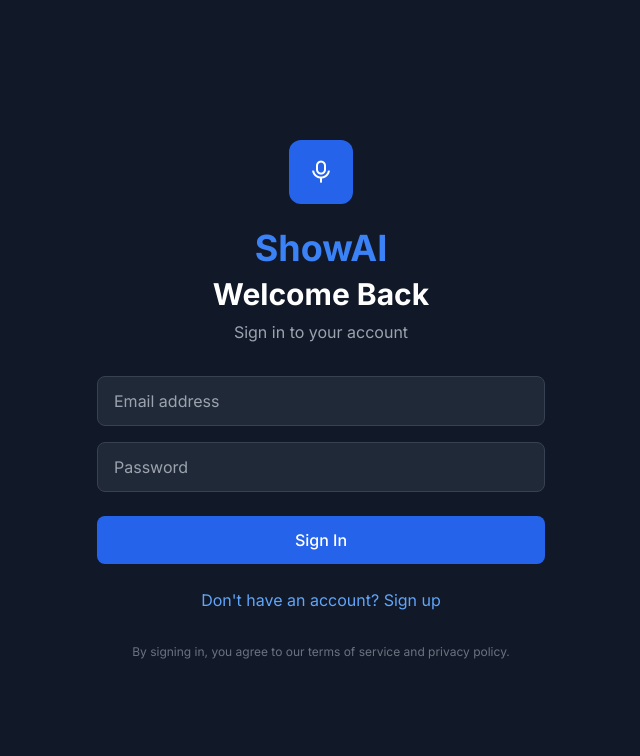
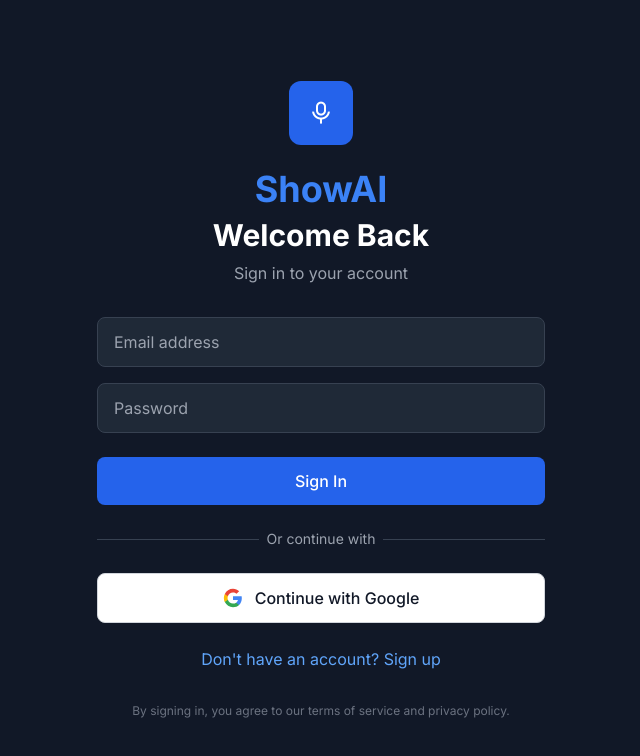
Before and after one commit to drewse/RealtorAI, a Next.js app: page / in a window 1280 px wide. Shown: the top 756 px of the page, without its empty margins (319-959 px from the left). Built offline with nearby package versions, Linux system fonts and the light colour scheme; no server answers.

Commit message:
✨ Add Google Sign-In with Firebase Auth

```diff
--- a/components/LoginPage.tsx
+++ b/components/LoginPage.tsx
@@ -11,7 +11,7 @@
   const [loading, setLoading] = useState(false);
   const [error, setError] = useState('');
 
-  const { signIn, signUp } = useAuth();
+  const { signIn, signUp, signInWithGoogle } = useAuth();
 
   // FORM SUBMISSION: Handle email/password authentication
   const handleSubmit = async (e: React.FormEvent) => {
@@ -31,6 +31,30 @@
       // ERROR HANDLING: Display Firebase Auth errors to user
       console.error('Authentication error:', error);
       setError(error.message);
+    } finally {
+      setLoading(false);
+    }
+  };
+
+  // GOOGLE SIGN IN: Handle Google authentication
+  const handleGoogleSignIn = async () => {
+    setError('');
+    setLoading(true);
+
+    try {
+      await signInWithGoogle();
+    } catch (error: any) {
+      // ERROR HANDLING: Display Google Auth errors to user
+      console.error('Google authentication error:', error);
+
+      // Handle specific Google Auth errors
+      if (error.code === 'auth/popup-closed-by-user') {
+        setError('Sign-in was cancelled. Please try again.');
+      } else if (error.code === 'auth/popup-blocked') {
+        setError('Pop-up was blocked. Please allow pop-ups for this site and try again.');
+      } else {
+        setError(error.message || 'Google sign-in failed. Please try again.');
+      }
     } finally {
       setLoading(false);
     }
@@ -115,6 +139,46 @@
             )}
           </button>
 
+          {/* DIVIDER */}
+          <div className="relative">
+            <div className="absolute inset-0 flex items-center">
+              <div className="w-full border-t border-gray-700"></div>
+            </div>
+            <div className="relative flex justify-center text-sm">
+              <span className="px-2 bg-gray-900 text-gray-400">Or continue with</span>
+            </div>
+          </div>
+
+          {/* GOOGLE SIGN IN BUTTON */}
+          <button
+            type="button"
+            onClick={handleGoogleSignIn}
+            disabled={loading}
+            className="w-full py-3 px-4 bg-white hover:bg-gray-100 disabled:bg-gray-200 text-gray-900 font-medium rounded-lg transition-colors whitespace-nowrap cursor-pointer flex items-center justify-center space-x-3 border border-gray-300"
+          >
+            <div className="w-5 h-5 flex items-center justify-center">
+              <svg viewBox="0 0 24 24" className="w-5 h-5">
+                <path
+                  fill="#4285F4"
+                  d="M22.56 12.25c0-.78-.07-1.53-.2-2.25H12v4.26h5.92c-.26 1.37-1.04 2.53-2.21 3.31v2.77h3.57c2.08-1.92 3.28-4.74 3.28-8.09z"
+                />
+                <path
+                  fill="#34A853"
+                  d="M12 23c2.97 0 5.46-.98 7.28-2.66l-3.57-2.77c-.98.66-2.23 1.06-3.71 1.06-2.86 0-5.29-1.93-6.16-4.53H2.18v2.84C3.99 20.53 7.7 23 12 23z"
+                />
+                <path
+                  fill="#FBBC05"
+                  d="M5.84 14.09c-.22-.66-.35-1.36-.35-2.09s.13-1.43.35-2.09V7.07H2.18C1.43 8.55 1 10.22 1 12s.43 3.45 1.18 4.93l2.85-2.22.81-.62z"
+                />
+                <path
+                  fill="#EA4335"
+                  d="M12 5.38c1.62 0 3.06.56 4.21 1.64l3.15-3.15C17.45 2.09 14.97 1 12 1 7.7 1 3.99 3.47 2.18 7.07l3.66 2.84c.87-2.6 3.3-4.53 6.16-4.53z"
+                />
+              </svg>
+            </div>
+            <span>Continue with Google</span>
+          </button>
+
           {/* MODE TOGGLE: Switch between login and registration */}
           <div className="text-center">
             <button
--- a/hooks/useAuth.ts
+++ b/hooks/useAuth.ts
@@ -2,8 +2,9 @@
 'use client';
 
 import { useState, useEffect } from 'react';
-import { User, signInWithEmailAndPassword, createUserWithEmailAndPassword, signOut, onAuthStateChanged } from 'firebase/auth';
-import { auth } from '@/lib/firebase';
+import { User, signInWithEmailAndPassword, createUserWithEmailAndPassword, signInWithPopup, signOut, onAuthStateChanged } from 'firebase/auth';
+import { auth, googleProvider } from '@/lib/firebase';
+import { createUserDocument } from '@/lib/userUtils';
 
 export const useAuth = () => {
   const [user, setUser] = useState<User | null>(null);
@@ -38,9 +39,29 @@
     try {
       const userCredential = await createUserWithEmailAndPassword(auth, email, password);
       console.log('SIGN UP SUCCESS:', userCredential.user.email);
+
+      // Create user document in Firestore
+      await createUserDocument(userCredential.user);
+
       return userCredential;
     } catch (error) {
       console.error('SIGN UP ERROR:', error);
+      throw error;
+    }
+  };
+
+  // GOOGLE SIGN IN: Firebase Auth Google authentication
+  const signInWithGoogle = async () => {
+    try {
+      const userCredential = await signInWithPopup(auth, googleProvider);
+      console.log('GOOGLE SIGN IN SUCCESS:', userCredential.user.email);
+
+      // Create or update user document in Firestore
+      await createUserDocument(userCredential.user);
+
+      return userCredential;
+    } catch (error) {
+      console.error('GOOGLE SIGN IN ERROR:', error);
       throw error;
     }
   };
@@ -61,6 +82,7 @@
     loading,        // LOADING STATE: True while checking auth status
     signIn,         // SIGN IN METHOD: Email/password authentication
     signUp,         // SIGN UP METHOD: Account creation
+    signInWithGoogle, // GOOGLE SIGN IN: Google authentication
     logout,         // LOGOUT METHOD: Sign out current user
   };
 };
--- a/lib/firebase.ts
+++ b/lib/firebase.ts
@@ -1,6 +1,6 @@
 
 import { initializeApp } from 'firebase/app';
-import { getAuth, connectAuthEmulator } from 'firebase/auth';
+import { getAuth, connectAuthEmulator, GoogleAuthProvider } from 'firebase/auth';
 import { getFirestore, connectFirestoreEmulator } from 'firebase/firestore';
 import { getStorage, connectStorageEmulator } from 'firebase/storage';
 import { getAnalytics } from 'firebase/analytics';
@@ -20,6 +20,12 @@
 
 // Firebase Authentication - used for user login/logout and auth state management
 export const auth = getAuth(app);
+
+// Google Auth Provider - used for Google Sign-In
+export const googleProvider = new GoogleAuthProvider();
+googleProvider.setCustomParameters({
+  prompt: 'select_account'
+});
 
 // Firestore Database - used for storing user data, recordings, properties, and metadata
 export const db = getFirestore(app);
--- /dev/null
+++ b/lib/userUtils.ts
@@ -0,0 +1,69 @@
+import { doc, setDoc, getDoc, serverTimestamp, FieldValue } from 'firebase/firestore';
+import { db } from '@/lib/firebase';
+import { User } from 'firebase/auth';
+import { UserDocument } from '@/lib/firestore-schema';
+
+/**
+ * Create or update a user document in Firestore
+ * @param user - Firebase Auth User object
+ * @returns Promise<void>
+ */
+export const createUserDocument = async (user: User): Promise<void> => {
+  try {
+    const userRef = doc(db, 'users', user.uid);
+    const userDoc = await getDoc(userRef);
+
+    if (!userDoc.exists()) {
+      // Create new user document
+      const userData = {
+        uid: user.uid,
+        email: user.email || '',
+        createdAt: serverTimestamp(),
+        updatedAt: serverTimestamp(),
+        preferences: {
+          defaultTranscriptionLanguage: 'en-US',
+          autoGenerateFollowUp: true,
+          emailSignature: '',
+          timezone: Intl.DateTimeFormat().resolvedOptions().timeZone,
+          voiceSynthesisProvider: 'google' as const,
+          defaultScheduleDelay: 30, // 30 minutes after recording
+        }
+      };
+
+      await setDoc(userRef, userData);
+      console.log('✅ User document created:', user.uid);
+    } else {
+      // Update existing user document with latest info
+      const updateData = {
+        email: user.email || userDoc.data().email,
+        updatedAt: serverTimestamp(),
+      };
+
+      await setDoc(userRef, updateData, { merge: true });
+      console.log('✅ User document updated:', user.uid);
+    }
+  } catch (error) {
+    console.error('❌ Error creating/updating user document:', error);
+    throw error;
+  }
+};
+
+/**
+ * Get user document from Firestore
+ * @param uid - User ID
+ * @returns Promise<UserDocument | null>
+ */
+export const getUserDocument = async (uid: string): Promise<UserDocument | null> => {
+  try {
+    const userRef = doc(db, 'users', uid);
+    const userDoc = await getDoc(userRef);
+
+    if (userDoc.exists()) {
+      return userDoc.data() as UserDocument;
+    }
+    return null;
+  } catch (error) {
+    console.error('❌ Error getting user document:', error);
+    return null;
+  }
+};
```
Also changed, not shown: 15 other files (tests, documents, lock files or other folders).
